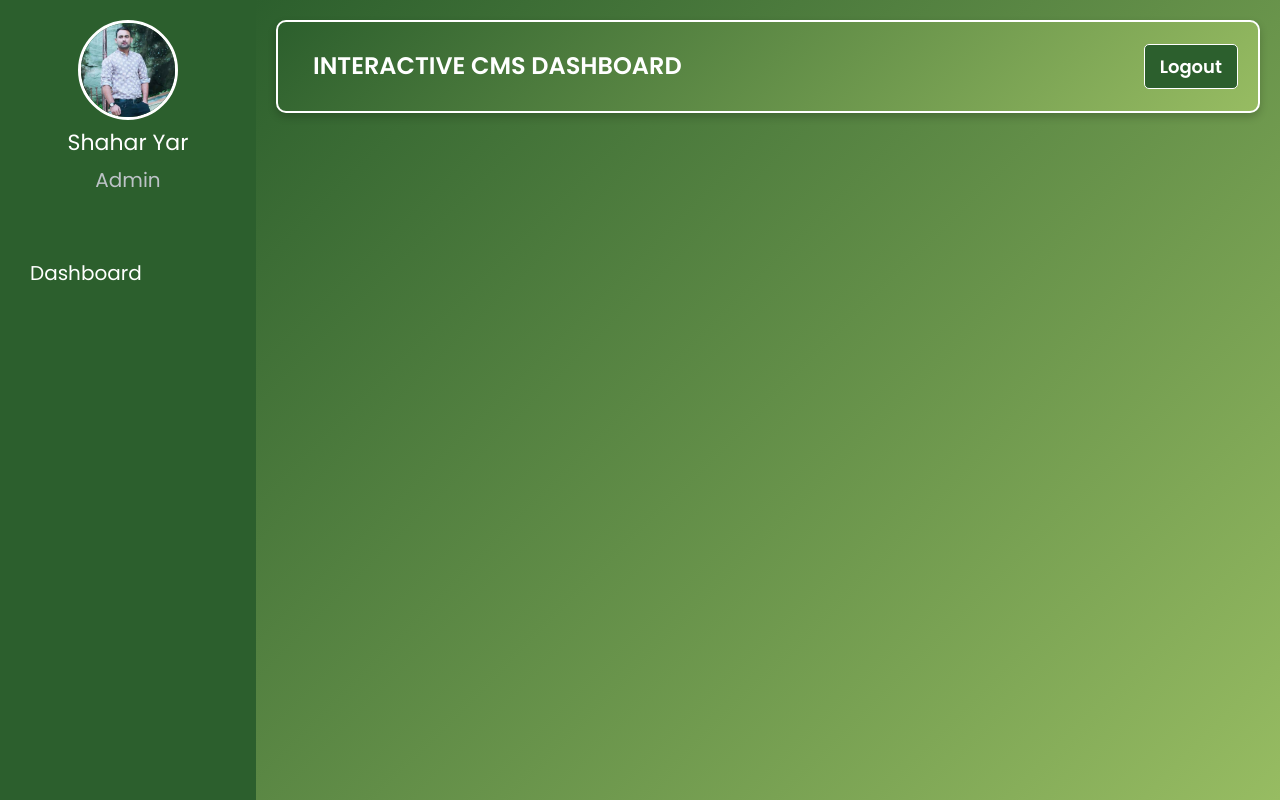
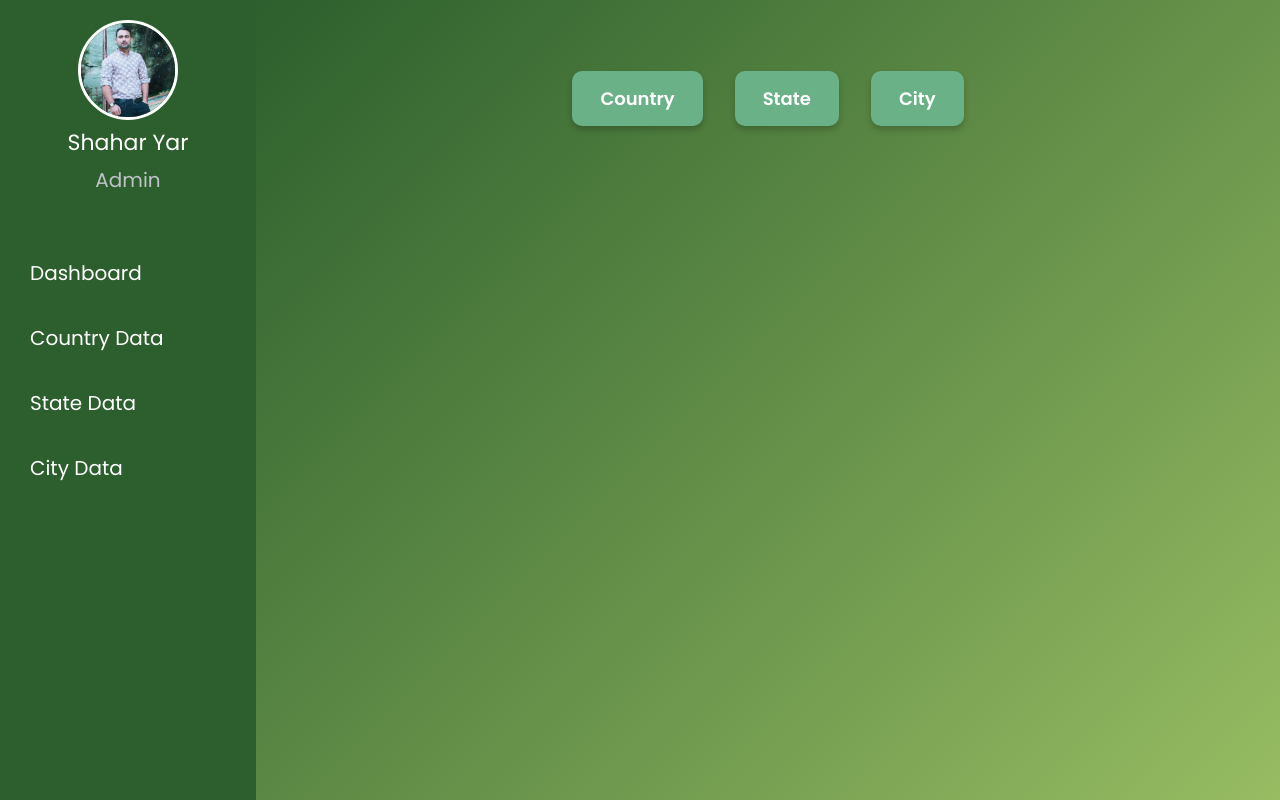
Before and after one commit to shaharyar522/SmartRegAdmin, a PHP site: page / in a window 1280 px wide. Run offline with PHP 8.4, Linux system fonts and the light colour scheme; some libraries are stand-ins or nearby versions.

Commit message:
Working on this project and js and dashboard.php and side bar add pages

```diff
--- /dev/null
+++ b/admin/css/button.css
@@ -0,0 +1,23 @@
+.top-section {
+    text-align: center;
+    margin: 20px 0;
+}
+
+.btn {
+    background-color: #6AB187;
+    color: white;
+    padding: 14px 28px;
+    border: none;
+    border-radius: 10px;
+    cursor: pointer;
+    font-size: 18px;
+    font-weight: bold;
+    transition: background-color 0.3s, transform 0.2s;
+    box-shadow: 0 4px 6px rgba(0, 0, 0, 0.2);
+    margin: 5px;
+}
+
+.btn:hover {
+    background-color: #5a9f75;
+    transform: scale(1.05);
+}
--- a/admin/incs/Dashboard.php
+++ b/admin/incs/Dashboard.php
@@ -1,113 +1,51 @@
 <!DOCTYPE html>
 <html lang="en">
+
 <head>
     <meta charset="UTF-8">
     <meta name="viewport" content="width=device-width, initial-scale=1.0">
     <link rel="stylesheet" href="../admin/css/hidden_form.css">
+    <link rel="stylesheet" href="./css/button.css">
     <script src="https://cdn.jsdelivr.net/npm/sweetalert2@11"></script>
 </head>
+
 <body>
     <!-- Buttons to show Forms -->
     <div class="top-section">
-    <button id="countryBtn" class="btn" style="background-color:#6AB187; color: white; padding: 14px 28px; border: none; border-radius: 10px; cursor: pointer; font-size: 18px; font-weight: bold; transition: background-color 0.3s, transform 0.2s; box-shadow: 0 4px 6px rgba(0, 0, 0, 0.2);">Country</button>
-    <button id="newsBtn" class="btn" style="background-color: #6AB187; color: white; padding: 14px 28px; border: none; border-radius: 10px; cursor: pointer; font-size: 18px; font-weight: bold; transition: background-color 0.3s, transform 0.2s; box-shadow: 0 4px 6px rgba(0, 0, 0, 0.2);">State</button>
-    <button id="marqueeBtn" class="btn" style="background-color: #6AB187; color: white; padding: 14px 28px; border: none; border-radius: 10px; cursor: pointer; font-size: 18px; font-weight: bold; transition: background-color 0.3s, transform 0.2s; box-shadow: 0 4px 6px rgba(0, 0, 0, 0.2);">City</button>
+    <button id="countryBtn" class="btn">Country</button>
+    <button id="" class="btn">State</button>
+    <button id="" class="btn">City</button>
 </div>
+
     <!-- Forms Section -->
     <div id="formSection" class="bottom-section">
         <div class="form-container" id="countryform" style="display:none;">
-        <h3>Add_Country</h3>
-
+            <h3>Add Country</h3>
             <form action="incs/country.php" method="POST" enctype="multipart/form-data">
-            <input type="text" name="country_title" placeholder="Add a Country">
-            <button type="submit" name="submit" value="sub">Submit</button>
-        </form>
-
-    </div>
-    <div class="form-container"  id="Stateform" style="display:none;">
-        <h3>Add_State</h3>
-        <form action="" method="POST" enctype="multipart/form-data">
-          <input type="text" name="state" placeholder="Add a State">
+                <input type="text" name="country_title" placeholder="Add a Country" required>
                 <button type="submit" name="submit" value="sub">Submit</button>
             </form>
         </div>
-    <div class="form-container" id="CityForm" style="display:none;">
-        <h3>Add_City</h3>
-        <form action="" method="POST" enctype="multipart/form-data">
-           <input type="text" name="city" placeholder="Add a  City">
+
+        <div class="form-container" id="stateform" style="display:none;">
+            <h3>Add State</h3>
+            <form action="incs/state.php" method="POST" enctype="multipart/form-data">
+                <input type="text" name="state_title" placeholder="Add a State" required>
+                <button type="submit" name="submit" value="sub">Submit</button>
+            </form>
+        </div>
+
+        <div class="form-container" id="cityform" style="display:none;">
+            <h3>Add City</h3>
+            <form action="incs/city.php" method="POST" enctype="multipart/form-data">
+                <input type="text" name="city_title" placeholder="Add a City" required>
                 <button type="submit" name="submit" value="sub">Submit</button>
             </form>
         </div>
     </div>
 
-
-
-
-
-
-
-
-
-
-
-
-
-
-
-
-
-
-
-
-
-
-<!-- uay hamray pass sweet aler ka code hian country ka  -->
     <script src="https://cdn.jsdelivr.net/npm/sweetalert2@11"></script>
-<script>
-    document.addEventListener("DOMContentLoaded", function () {
-    // Check URL for success or error messages
-    const urlParams = new URLSearchParams(window.location.search);
-    const visibleForm = localStorage.getItem("visibleForm");
-
-    if (urlParams.has("success")) {
-        Swal.fire({
-            position: "top-end",
-            icon: "success",
-            title: "Your data has been successfully inserted.",
-            showConfirmButton: false,
-            timer: 1500
-        });
-
-        // ✅ Ensure last opened form stays visible
-        if (visibleForm) {
-            document.getElementById(visibleForm).style.display = "block";
-        }
-
-        // ✅ Remove success from URL after showing alert
-        window.history.replaceState({}, document.title, window.location.pathname);
-    }
-
-    if (urlParams.has("error")) {
-        Swal.fire({
-            icon: "error",
-            title: "Oops...",
-            text: urlParams.get("error")
-        });
-
-        // ✅ Ensure last opened form stays visible
-        if (visibleForm) {
-            document.getElementById(visibleForm).style.display = "block";
-        }
-
-        // ✅ Remove error from URL
-        window.history.replaceState({}, document.title, window.location.pathname);
-    }
-});
-
-</script>
-
-
-
 
 </body>
+
 </html>
--- a/admin/incs/left_admin_dashboard.php
+++ b/admin/incs/left_admin_dashboard.php
@@ -15,7 +15,11 @@
 
           <!-- Sidebar navigation hian hamray pass es  main  -->
           <ul>
-              <li><a href="#" id="dashboardLink">Dashboard</a></li>
+
+              <li><a href="?page=dashboard" id="dashboardLink">Dashboard</a></li>
+              <li><a href="?page=countryData" id="countryDataLink">Country Data</a></li>
+              <li><a href="?page=stateData" id="stateDataLink">State Data</a></li>
+              <li><a href="?page=cityData" id="cityDataLink">City Data</a></li>
 
           </ul>
       </div>
--- a/admin/index.php
+++ b/admin/index.php
@@ -45,6 +45,9 @@
     <script src="js/hidden_sidebar.js"></script>
     <!-- uay siraf only dashbord ki js hian jb hum click karay guty tab uay form show hnguy -->
     <script src="js/dashbord.js"></script>
+
+
+
 </body>
 
 </html>
--- a/admin/js/dashbord.js
+++ b/admin/js/dashbord.js
@@ -1,7 +1,7 @@
 document.addEventListener("DOMContentLoaded", function () {
     const countryForm = document.getElementById("countryform");
-    const stateForm = document.getElementById("Stateform");
-    const cityForm = document.getElementById("CityForm");
+    const stateForm = document.getElementById("stateform");
+    const cityForm = document.getElementById("cityform");
 
     const countryBtn = document.getElementById("countryBtn");
     const stateBtn = document.getElementById("stateBtn");
@@ -21,19 +21,20 @@ document.addEventListener("DOMContentLoaded", function () {
     });
 
     stateBtn.addEventListener("click", function () {
-        showForm("Stateform");
+        showForm("stateform");
     });
 
     cityBtn.addEventListener("click", function () {
-        showForm("CityForm");
+        showForm("cityform");
     });
 
+    // Keep the last opened form visible
     const visibleForm = localStorage.getItem("visibleForm");
     if (visibleForm) {
         document.getElementById(visibleForm).style.display = "block";
     }
 
-    // AJAX Form Submission
+    // ✅ AJAX Form Submission (Ensures data is submitted)
     function handleFormSubmission(form, url) {
         form.addEventListener("submit", function (event) {
             event.preventDefault(); // Prevent page reload
@@ -50,10 +51,11 @@ document.addEventListener("DOMContentLoaded", function () {
                     Swal.fire({
                         icon: "success",
                         title: "Success!",
-                        text: data.message
+                        text: "Your data has been saved successfully!",
+                        confirmButtonText: "OK"
                     });
 
-                    form.reset();
+                    form.reset(); // ✅ Clear input fields but keep form open
                 } else {
                     Swal.fire({
                         icon: "error",
@@ -70,11 +72,13 @@ document.addEventListener("DOMContentLoaded", function () {
                 });
             });
 
+            // ✅ Keep the last form open
             localStorage.setItem("visibleForm", form.id);
         });
     }
 
-    if (countryForm) handleFormSubmission(countryForm, "country.php");
-    if (stateForm) handleFormSubmission(stateForm, "state.php");
-    if (cityForm) handleFormSubmission(cityForm, "city.php");
+    // ✅ Ensure all forms submit correctly
+    if (countryForm) handleFormSubmission(countryForm, "incs/country.php");
+    if (stateForm) handleFormSubmission(stateForm, "incs/state.php");
+    if (cityForm) handleFormSubmission(cityForm, "incs/city.php");
 });
--- a/admin/js/hidden_sidebar.js
+++ b/admin/js/hidden_sidebar.js
@@ -1,30 +1,43 @@
 document.addEventListener("DOMContentLoaded", function () {
-    let sections = {
-        dashboard: document.getElementById("dashboardSection")
+    let contentArea = document.querySelector(".main-content .dashboard"); // Yahan content show hoga
+
+    let links = {
+        dashboard: document.getElementById("dashboardLink"),
+        countryData: document.getElementById("countryDataLink"),
+        stateData: document.getElementById("stateDataLink"),
+        cityData: document.getElementById("cityDataLink")
     };
 
-    let links = {
-        dashboard: document.getElementById("dashboardLink")
-    };
-
-    // Initially hide the dashboard section
-    sections.dashboard.style.display = "none";
-
-    // Function to toggle the dashboard section visibility
-    function toggleSection() {
-        if (sections.dashboard.style.display === "none") {
-            sections.dashboard.style.display = "block";
-        } else {
-            sections.dashboard.style.display = "none";
-        }
+    function loadPage(url) {
+        fetch(url)
+            .then(response => response.text())
+            .then(data => {
+                contentArea.innerHTML = data; // Content ko replace karna
+            })
+            .catch(error => console.error("Error loading page:", error));
     }
 
-    // Event listener for the dashboard link to toggle visibility
+    // Event listeners
     links.dashboard.addEventListener("click", function (event) {
         event.preventDefault();
-        toggleSection();
-        // Optional: Update the URL without reloading the page
-        const currentDisplay = sections.dashboard.style.display === "block" ? "index.php" : "";
-        history.pushState(null, "", currentDisplay);
+        loadPage("incs/dashboard.php");
     });
+
+    links.countryData.addEventListener("click", function (event) {
+        event.preventDefault();
+        loadPage("incs/country_table.php");
+    });
+
+    links.stateData.addEventListener("click", function (event) {
+        event.preventDefault();
+        loadPage("incs/state_table.php"); // Aap isko baad mein add kar sakte hain
+    });
+
+    links.cityData.addEventListener("click", function (event) {
+        event.preventDefault();
+        loadPage("incs/city_table.php"); // Aap isko baad mein add kar sakte hain
+    });
+
+    // Default page load (dashboard)
+    loadPage("incs/dashboard.php");
 });
```
Also changed, not shown: admin/incs/country.php (+29 -10 lines), admin/incs/country_table.php (added, +16 -0 lines), admin/incs/state.php (added, +9 -0 lines), admin/incs/city_table.php (added), admin/incs/state_table.php (added). Lines whose indentation alone changed are shown as unchanged.
